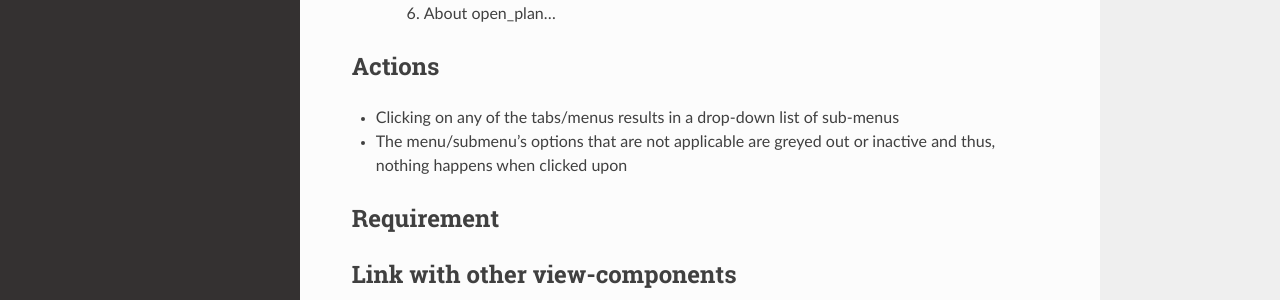
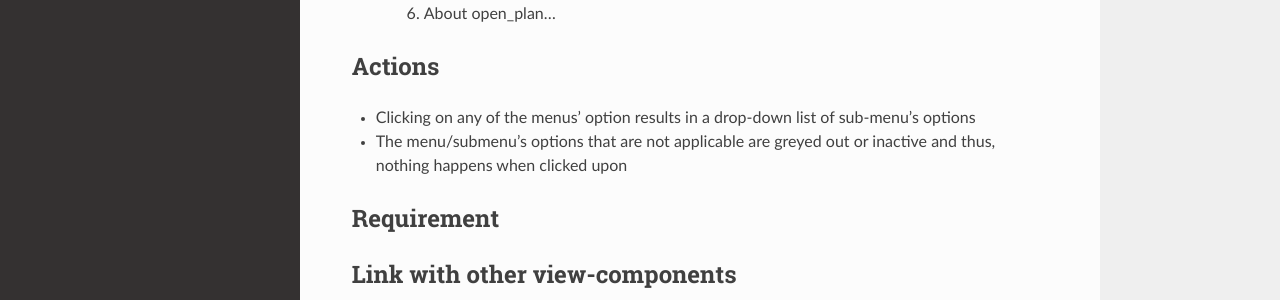
Before and after one commit to rl-institut/open_plan, a Sphinx documentation site: the page built from docs/view_components/menu_bar.rst, in a window 1280 px wide and 900 px high, scrolled down 769 px. Shown: the part 201-501 px from the top of the window. Built offline with Sphinx 7.4.7 and the Read the Docs theme 2.0.0, drawn with Linux system fonts in a browser that asks for light colours; formulas are drawn with MathJax 3.

Commit message:
Improve the description of the response when a menu is clicked
Co-authored-by: Pierre Francois <pierre-francois.duc@rl-institut.de>

```diff
--- a/docs/view_components/menu_bar.rst
+++ b/docs/view_components/menu_bar.rst
@@ -38,7 +38,7 @@ Attributes
 Actions
 ^^^^^^^
 
-* Clicking on any of the tabs/menus results in a drop-down list of sub-menus
+* Clicking on any of the menus' option results in a drop-down list of sub-menu's options
 * The menu/submenu's options that are not applicable are greyed out or inactive and thus, nothing happens when clicked upon
 
 Requirement
```
